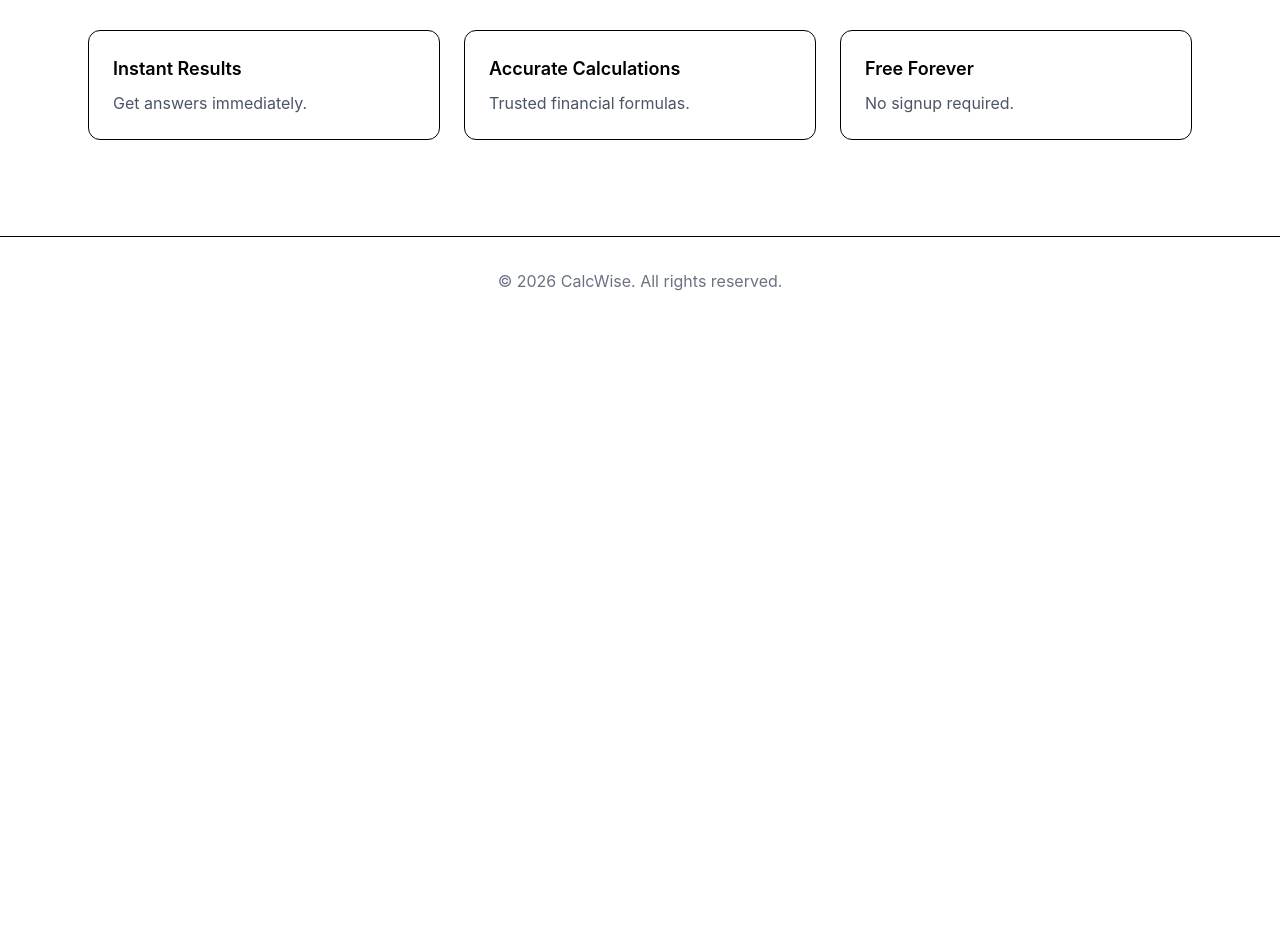
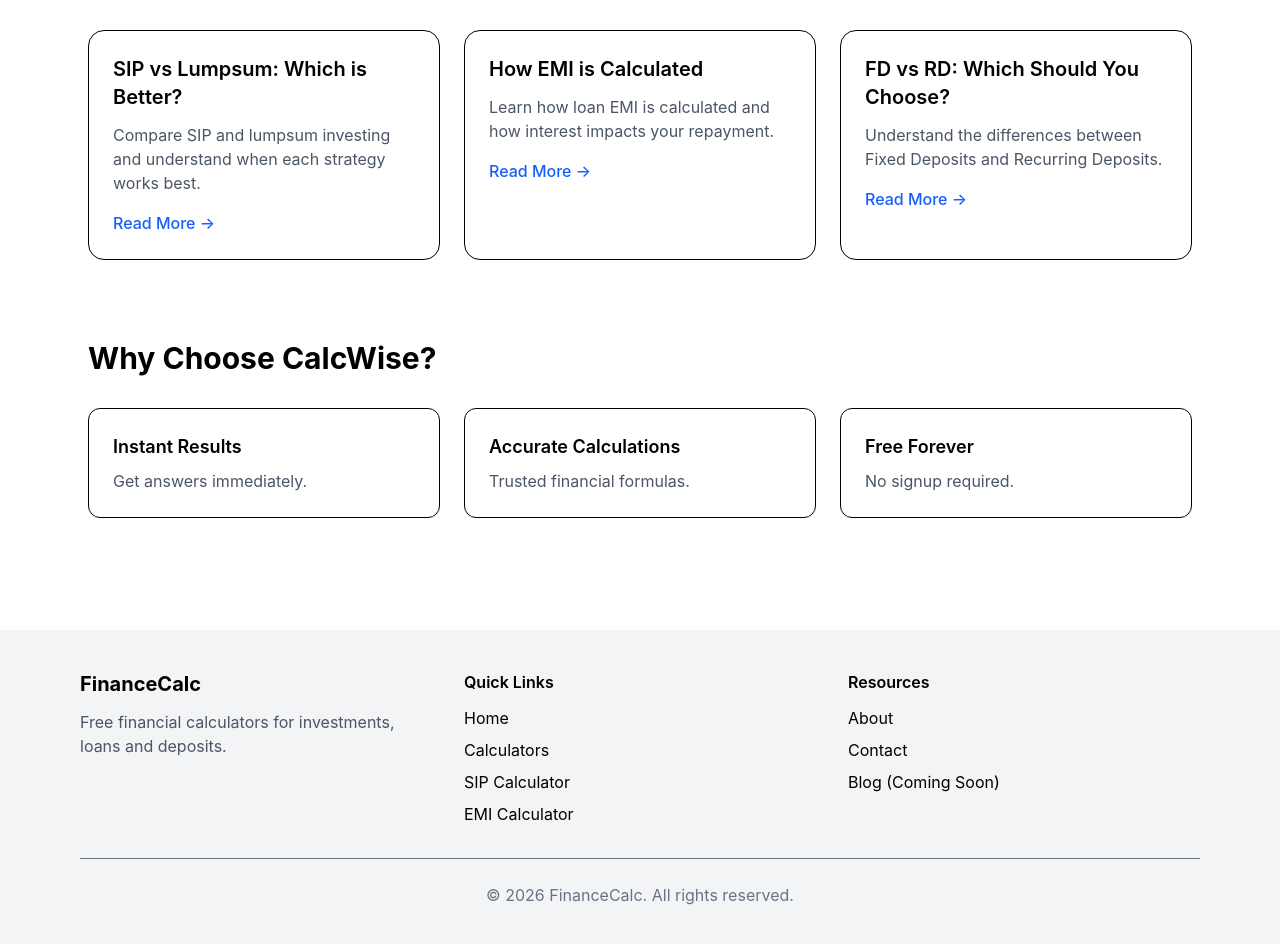
Before and after one commit to santosh450/finance-calculators, a React (Vite) app: page / in a window 1280 px wide. Shown: the part 1625-2569 px from the top of the page. Before the commit the page ends 1950 px from the top, so only its background shows below. Built offline with nearby package versions, Linux system fonts and the light colour scheme.

Commit message:
HomePage-Footer

```diff
--- a/src/components/Footer.tsx
+++ b/src/components/Footer.tsx
@@ -1,8 +1,54 @@
+import { Link } from "react-router-dom";
+
 export default function Footer() {
   return (
-    <footer className="border-t mt-16">
-      <div className="max-w-6xl mx-auto px-6 py-8 text-center text-gray-500">
-        © 2026 CalcWise. All rights reserved.
+    <footer className="bg-gray-100 mt-20">
+      <div className="max-w-6xl mx-auto px-4 py-10">
+        <div className="grid md:grid-cols-3 gap-8">
+          <div>
+            <h3 className="text-xl font-bold mb-3">FinanceCalc</h3>
+
+            <p className="text-gray-600">
+              Free financial calculators for investments, loans and deposits.
+            </p>
+          </div>
+
+          <div>
+            <h4 className="font-semibold mb-3">Quick Links</h4>
+
+            <ul className="space-y-2">
+              <li>
+                <Link to="/">Home</Link>
+              </li>
+
+              <li>
+                <Link to="/calculators">Calculators</Link>
+              </li>
+
+              <li>
+                <Link to="/sip-calculator">SIP Calculator</Link>
+              </li>
+
+              <li>
+                <Link to="/emi-calculator">EMI Calculator</Link>
+              </li>
+            </ul>
+          </div>
+
+          <div>
+            <h4 className="font-semibold mb-3">Resources</h4>
+
+            <ul className="space-y-2">
+              <li>About</li>
+              <li>Contact</li>
+              <li>Blog (Coming Soon)</li>
+            </ul>
+          </div>
+        </div>
+
+        <div className="border-t mt-8 pt-6 text-center text-gray-500">
+          © {new Date().getFullYear()} FinanceCalc. All rights reserved.
+        </div>
       </div>
     </footer>
   );
--- /dev/null
+++ b/src/data/blogs.ts
@@ -0,0 +1,20 @@
+export const blogs = [
+  {
+    title: "SIP vs Lumpsum: Which is Better?",
+    description:
+      "Compare SIP and lumpsum investing and understand when each strategy works best.",
+    slug: "sip-vs-lumpsum",
+  },
+  {
+    title: "How EMI is Calculated",
+    description:
+      "Learn how loan EMI is calculated and how interest impacts your repayment.",
+    slug: "how-emi-is-calculated",
+  },
+  {
+    title: "FD vs RD: Which Should You Choose?",
+    description:
+      "Understand the differences between Fixed Deposits and Recurring Deposits.",
+    slug: "fd-vs-rd",
+  },
+];
--- a/src/pages/HomePage.tsx
+++ b/src/pages/HomePage.tsx
@@ -3,6 +3,7 @@ import CalculatorCard from "../components/CalculatorCard";
 import { calculators } from "../data/Calculators";
 import { Search } from "lucide-react";
 import { Calculator, BadgeCheck, Zap, Clock3 } from "lucide-react";
+import { blogs } from "../data/blogs";
 
 export default function HomePage() {
   return (
@@ -137,6 +138,31 @@ export default function HomePage() {
         </div>
       </section>
 
+      {/* BLOGS */}
+
+      <section className="mb-20">
+        <div className="flex justify-between items-center mb-8">
+          <h2 className="text-3xl font-bold">Latest Articles</h2>
+
+          <span className="text-blue-600 font-medium">Coming Soon</span>
+        </div>
+
+        <div className="grid gap-6 md:grid-cols-3">
+          {blogs.map((blog) => (
+            <div
+              key={blog.slug}
+              className="border rounded-2xl p-6 hover:shadow-md transition"
+            >
+              <h3 className="text-xl font-semibold mb-3">{blog.title}</h3>
+
+              <p className="text-gray-600 mb-4">{blog.description}</p>
+
+              <span className="text-blue-600 font-medium">Read More →</span>
+            </div>
+          ))}
+        </div>
+      </section>
+
       {/* BENEFITS */}
 
       <section className="mt-20">
```
